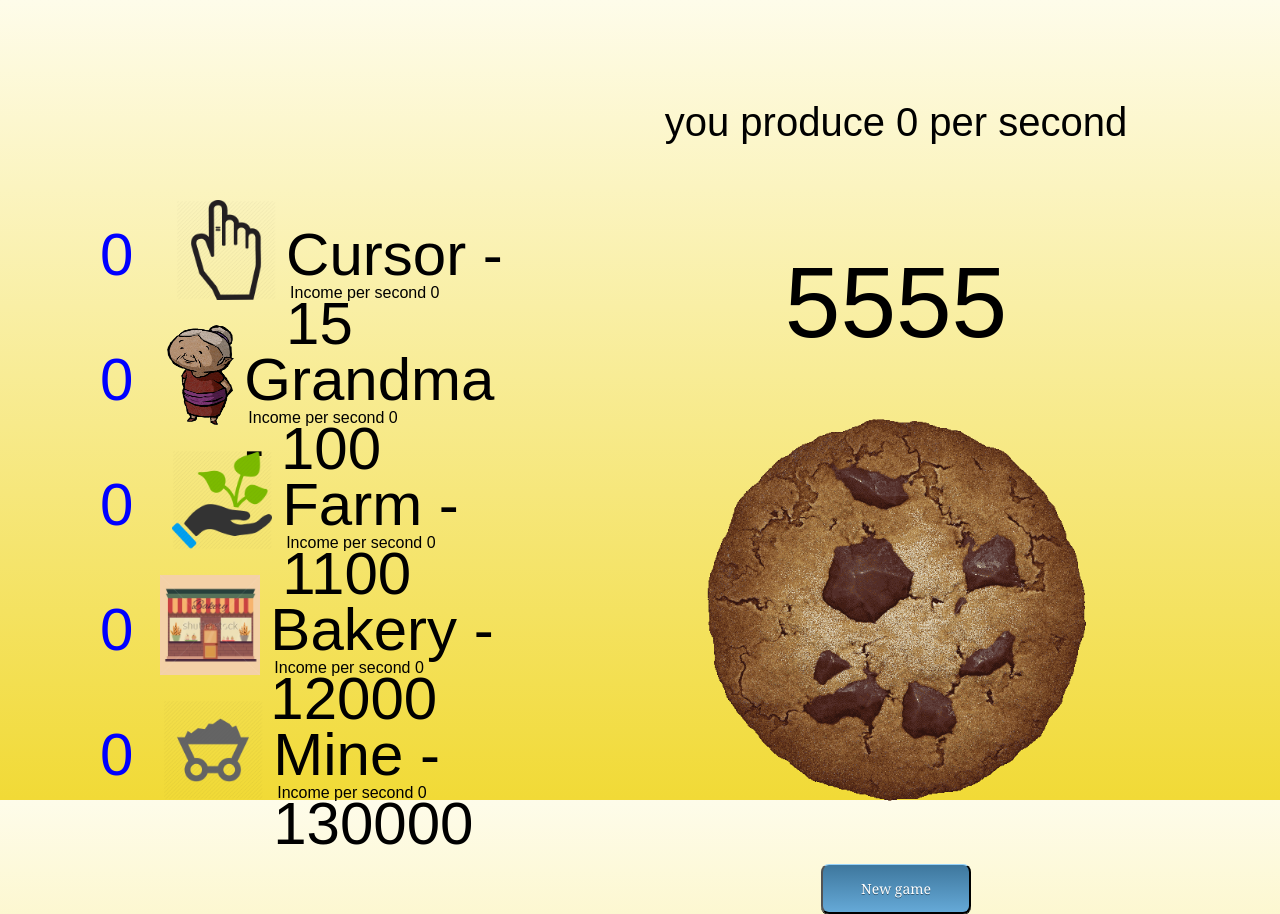
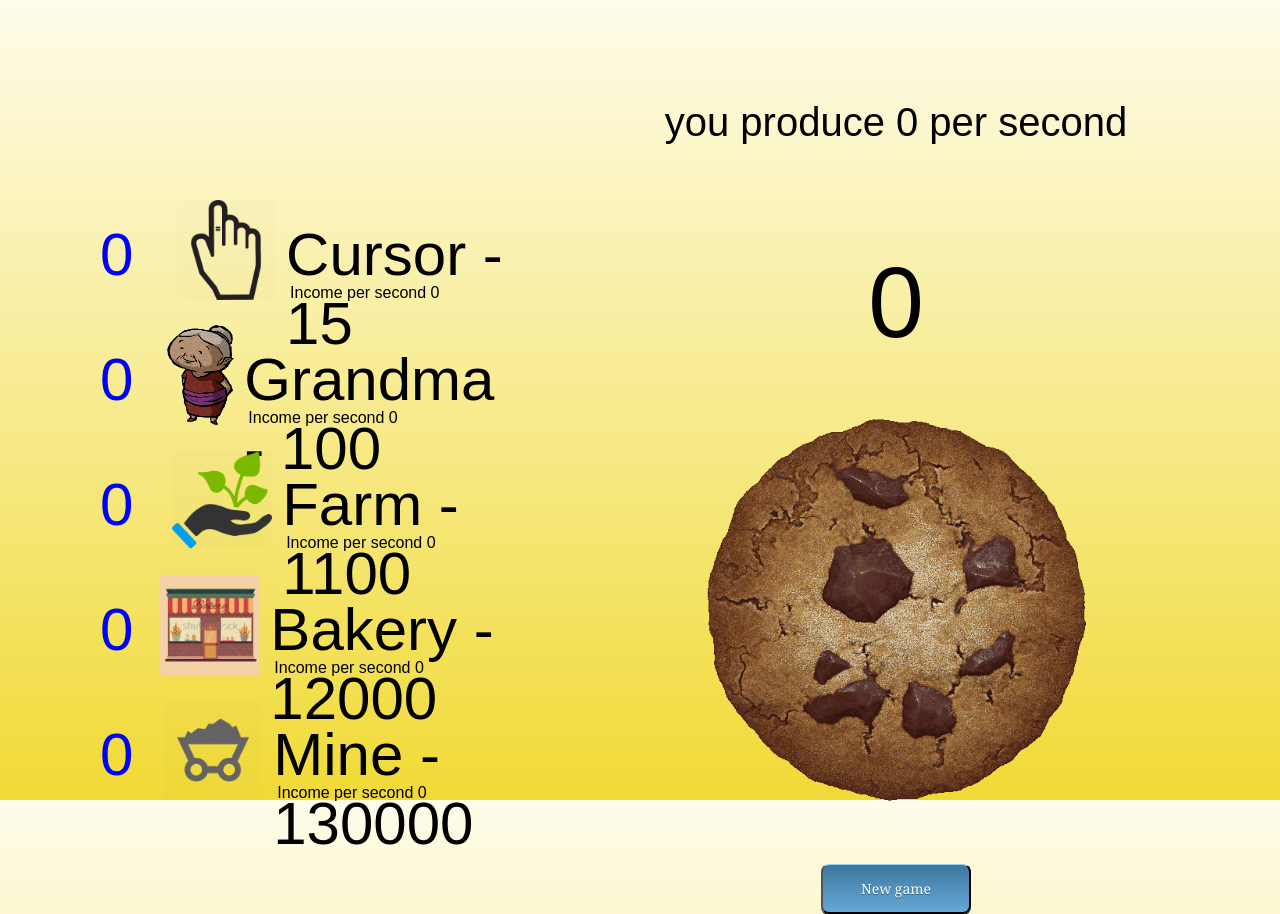
Before and after one commit to Michal-Skiba/cookie-game-skygate, a website built with webpack: page index.html in a window 1280 px wide. Built offline with nearby package versions, Linux system fonts and the light colour scheme.

Commit message:
correct number of cookies

```diff
--- a/index.html
+++ b/index.html
@@ -53,7 +53,7 @@
     <div id="cookieSide">
         <div>
             <p>you produce <span id="income">0</span> per second</p>
-            <p id="cookieCalc">5555</p> <!-- The number of cookies player have -->
+            <p id="cookieCalc">0</p> <!--   The number of cookies player have   -->
         </div>
         <div id="bigCookie">
             <img src="./images/cookie.png" id="cookieImage">
```
